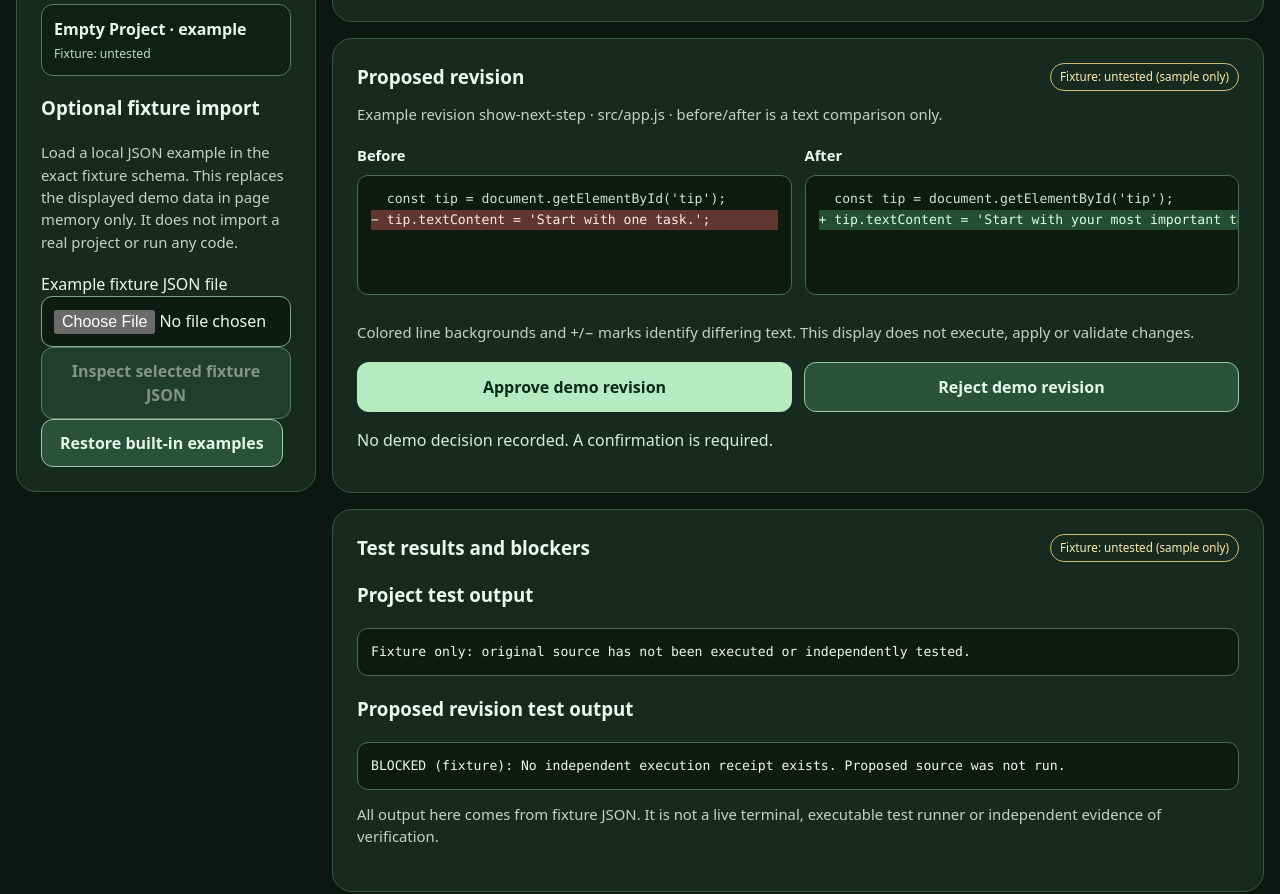
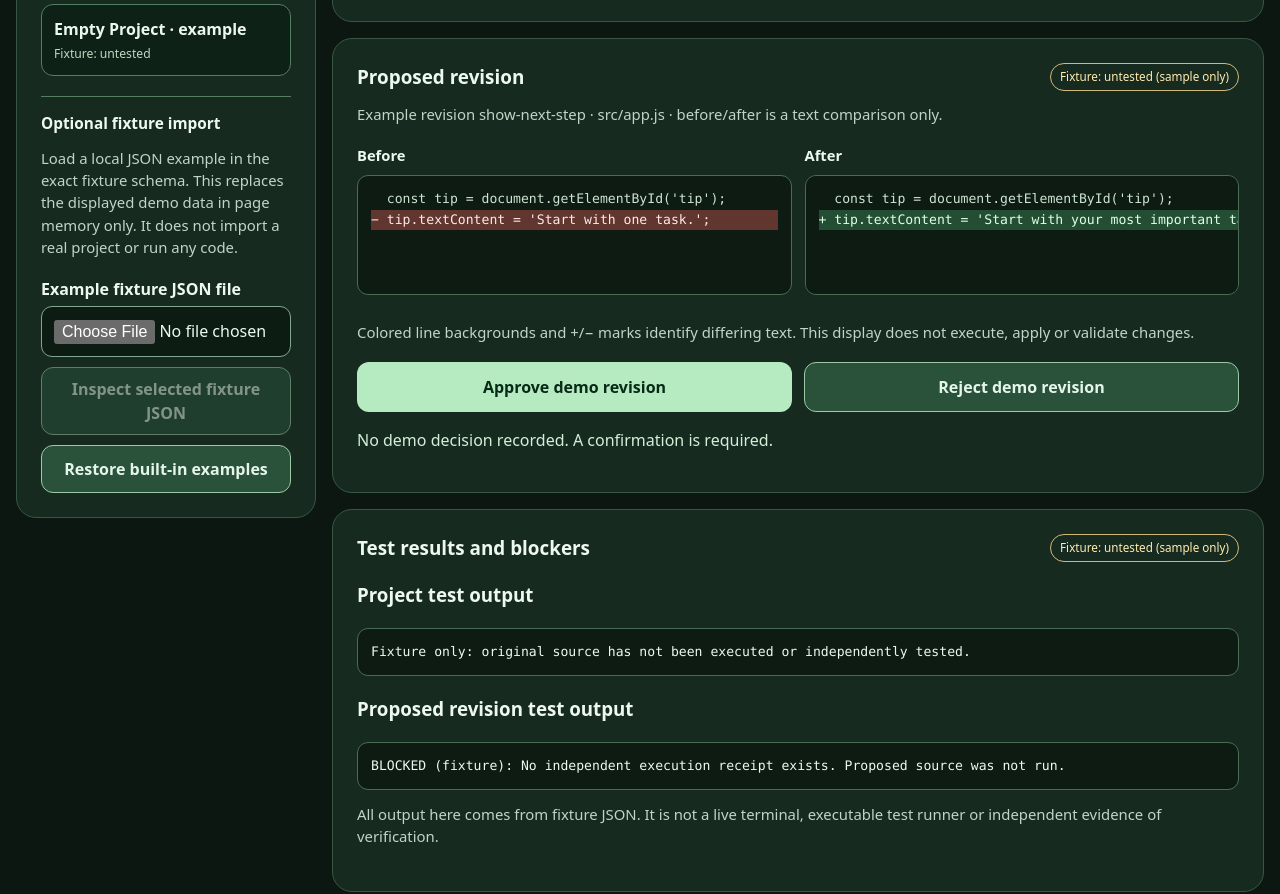
Before and after one commit to jimedusot-beep/Toadsagemode, a website: page free-studio/explorer.html in a window 1280 px wide. Shown: the part 927-1821 px from the top of the page. Drawn offline with Linux system fonts and the light colour scheme.

Commit message:
style(explorer): accessible touch-sized local fixture import and reset controls

```diff
--- a/free-studio/explorer.css
+++ b/free-studio/explorer.css
@@ -42,3 +42,10 @@
 #explorer-revision-summary{overflow-wrap:anywhere}
 @media(max-width:850px){.explorer-layout{grid-template-columns:1fr}.explorer-navigation{position:static}.explorer-browse-grid{grid-template-columns:minmax(160px,38%) minmax(0,1fr)}}
 @media(max-width:550px){.explorer-browse-grid,.explorer-diff-grid{grid-template-columns:1fr}.explorer-file-panel{max-height:270px;overflow:auto}.explorer-content pre{max-height:260px}.explorer-actions{flex-direction:column}.explorer-actions button{width:100%}}
+
+/* Local JSON review never grants production import capability. */
+.explorer-import-box{border-top:1px solid #567c61;margin-top:20px;padding-top:15px}
+.explorer-import-box h3{font-size:.96rem;margin:0}
+.explorer-import-box label{display:block;font-weight:750;margin:10px 0 5px}
+.explorer-import-box input[type=file]{max-width:100%;min-width:0}
+.explorer-import-box button{width:100%;margin-top:10px;padding:9px 10px}
```
